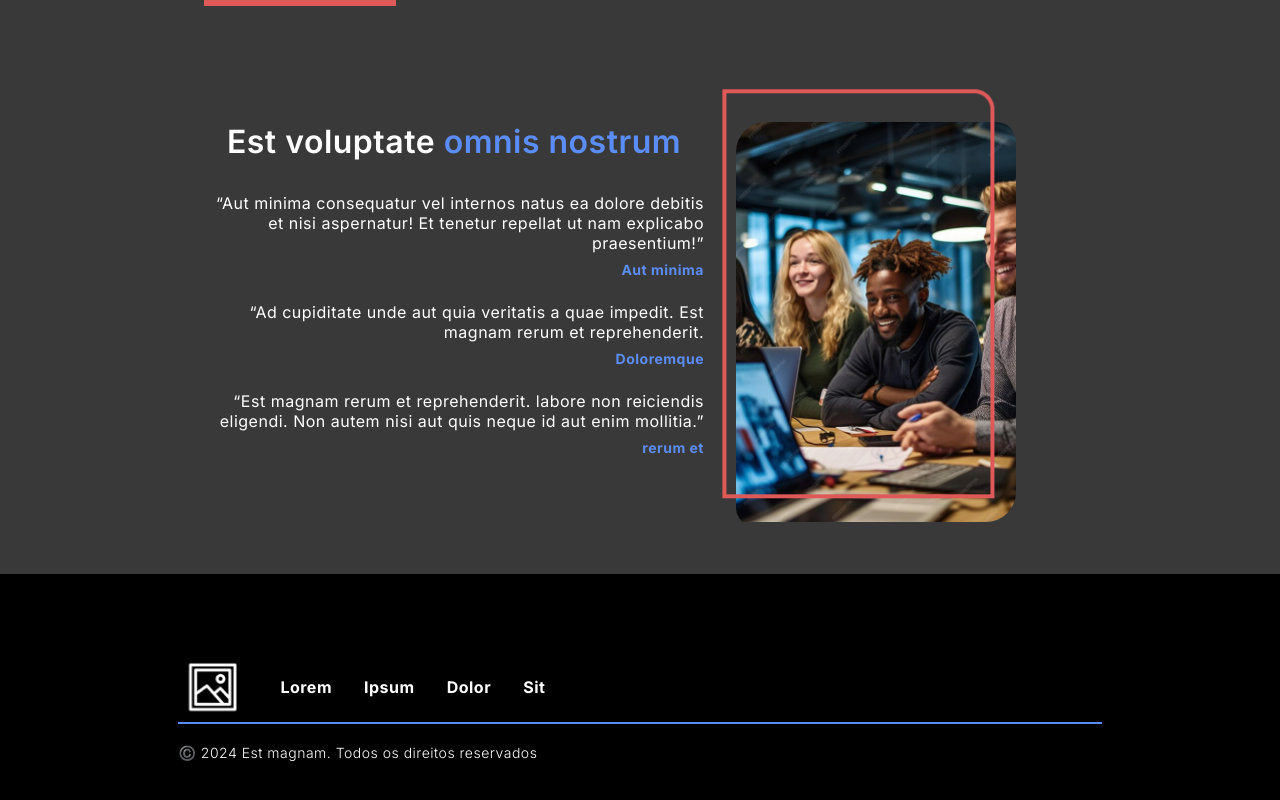
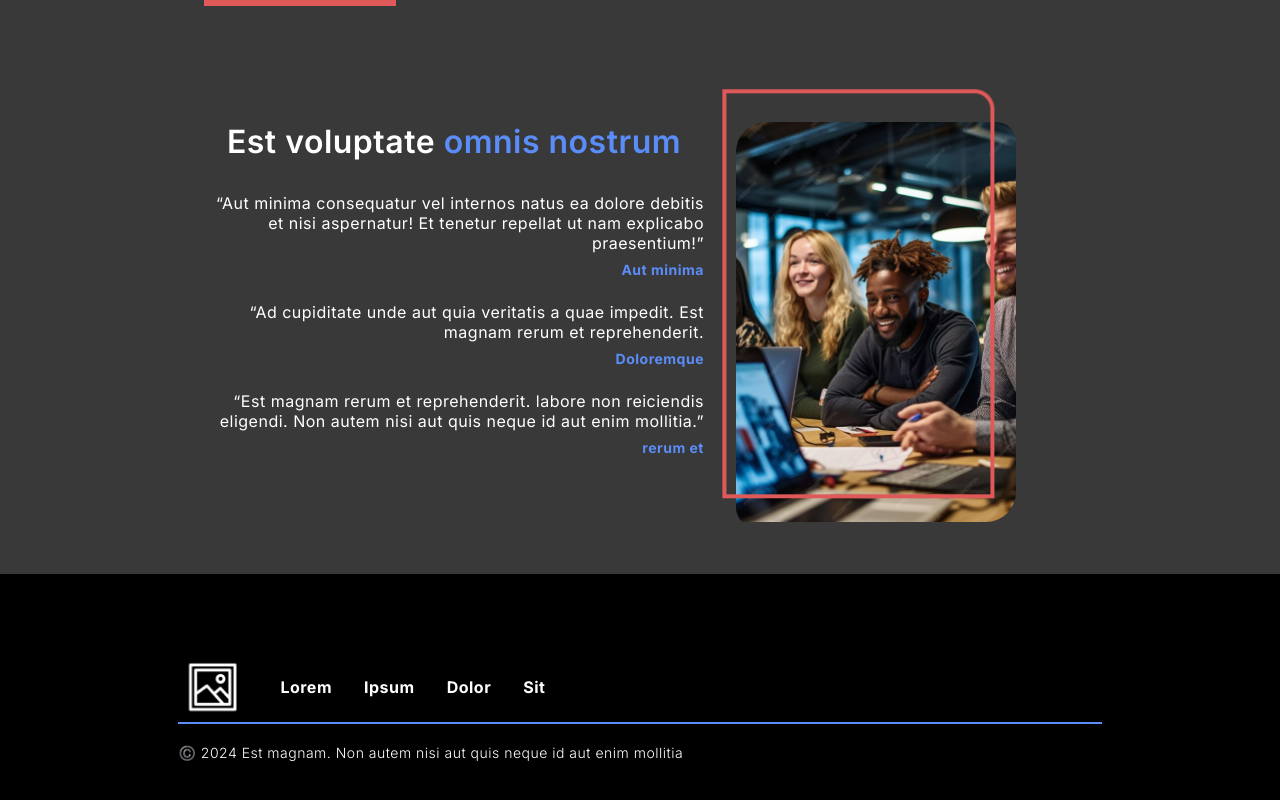
Before and after one commit to mateusfpmelo/featuresite, a Next.js app: page / in a window 1280 px wide. Shown: the part 3465-4265 px from the top of the page. Built offline with nearby package versions, Linux system fonts and the light colour scheme.

Commit message:
texto lorem

```diff
--- a/src/app/components/footer/index.js
+++ b/src/app/components/footer/index.js
@@ -22,7 +22,7 @@ const FooterModule = () => {
                             <div key={index} className={styles.footermap}>{item.text}</div>
                         ))}
                     </div>
-                    <p className="p14">©️ 2024 Est magnam. Todos os direitos reservados</p>
+                    <p className="p14">©️ 2024 Est magnam. Non autem nisi aut quis neque id aut enim mollitia</p>
                     <br/>
                 </div>
             </div>
```
